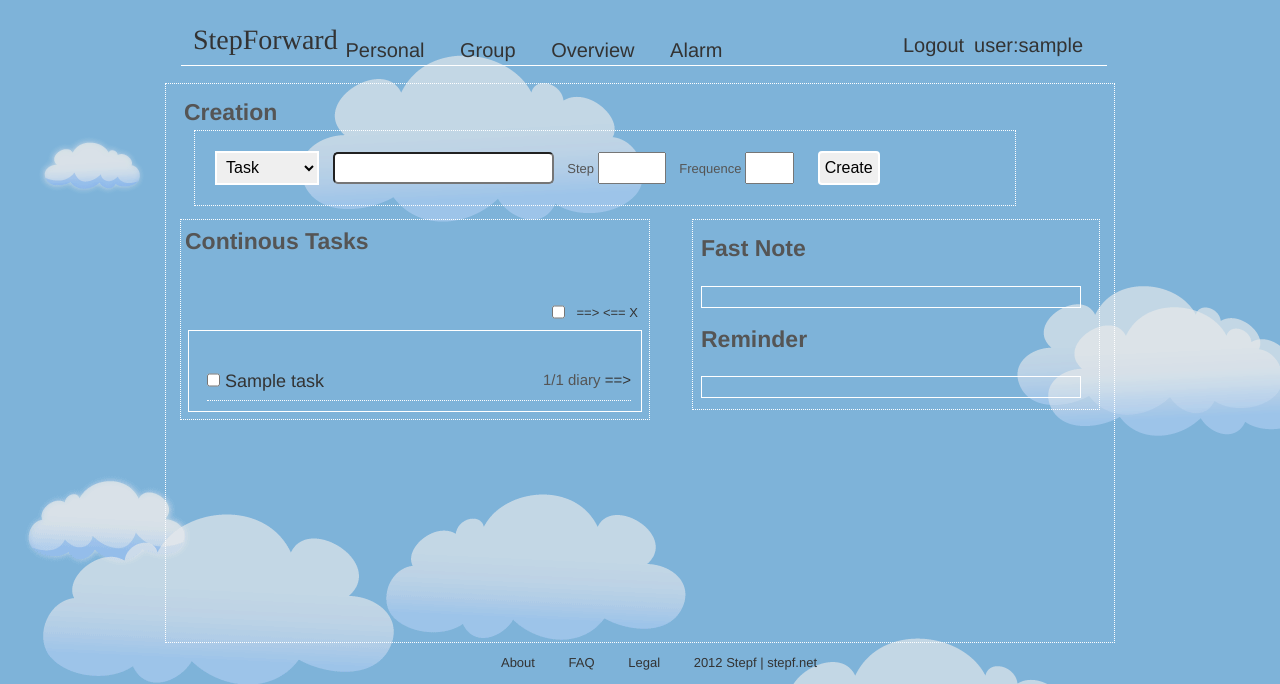
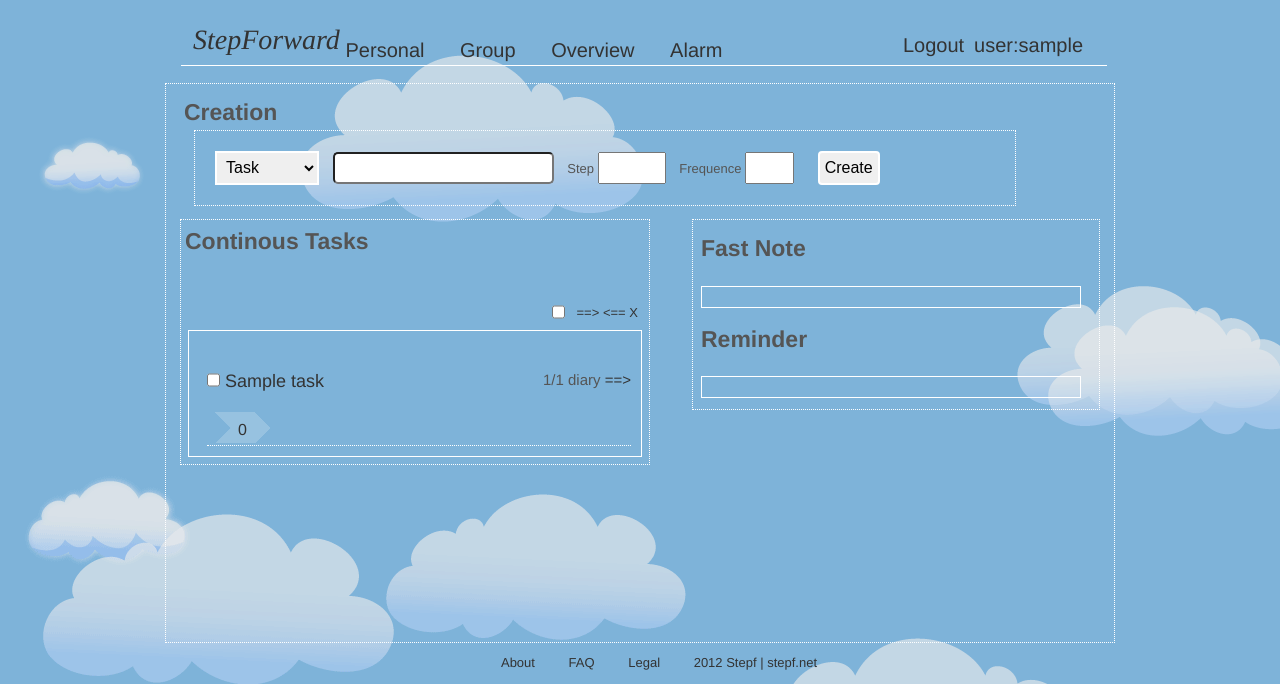
Before and after one commit to trieagle/stepf, a Django app: page / in a window 1280 px wide. Shown: the top 684 px of the page. Run offline with Django 3.2, Linux system fonts and the light colour scheme; a user stored in the database is signed in; tables that the repository leaves empty hold one stand-in row (values such as "Sample post"); parts of the project's set-up code (start-up, migrations or seed data) failed here and were passed over.

Commit message:
process bar demo

```diff
--- a/stepf/static/css/base.css
+++ b/stepf/static/css/base.css
@@ -58,6 +58,7 @@ input, select, label, button{
     font-family: "Lucida Console", Courier, monospace;
     font-family:"New Century Schoolbook", Times, serif ;
     font-size:28px;
+    font-style:italic;
 }
 .menubar{
     float:center;
--- a/stepf/static/css/home.css
+++ b/stepf/static/css/home.css
@@ -127,3 +127,37 @@
     top:10px;
     left:0px;
 }
+
+.task-item div.process {
+    margin-bottom:2px;
+    overflow:hidden;
+}
+
+.task-item ul.process-boar {
+    margin:0 auto;
+    list-style:none;
+    list-style-position:inside;
+}
+
+.task-item .process li {
+    float:left;
+    border-bottom:none;
+    font-size:16px;
+    line-height:16px;
+}
+.task-item div.process li a {
+    display:block;
+	position:relative;
+	padding:8px 8px 3px 23px;
+	background:url(../img/nav-bg-left.png) no-repeat 0 0;
+}
+
+.task-item div.process li a span {
+    position:absolute;
+	top:0px;
+	right:-15px;
+	width:15px;
+	height:32px;
+	background:url(../img/nav-bg-right.png) no-repeat top right;
+	z-index:100;
+}
--- a/stepf/task/templatetags/common_filters.py
+++ b/stepf/task/templatetags/common_filters.py
@@ -6,3 +6,8 @@ register = template.Library()
 def add_prefix(value, arg):
     """add some prefix for the given string"""
     return arg + str(value)
+
+@register.filter
+def get_range(value):
+    '''return a list [0,value-1]'''
+    return range(value)
--- a/stepf/templates/main/task/task_item.html
+++ b/stepf/templates/main/task/task_item.html
@@ -11,4 +11,20 @@
     </div>
     <div class="misc-operation">
     </div>
+    <div class="process">
+		<ul class="process-bar">
+        {% for i in atask.nstep|get_range %}
+            {% if i < atask.curr_step %}
+            <li><a href="" class="step{{i}} step-past" >{{i}}<span>&nbsp;</span></a></li>
+            {% endif %}
+            {% if i = atask.curr_step %}
+            <li><a href="" class="step{{i}} step-curr" >{{i}}<span>&nbsp;</span></a></li>
+            {% endif %}
+            {% if i > atask.curr_step %}
+            <li><a href="" class="step{{i}} step-future" >{{i}}<span>&nbsp;</span></a></li>
+            {% endif %}
+        {% endfor %}
+		</ul>
+	</div>
+
 </li>
```
Also changed, not shown: stepf/static/img/nav-bg-left.png (added), stepf/static/img/nav-bg-right.png (added), stepf/static/img/nav-red-bg-left.png (added), stepf/static/img/nav-red-bg-right.png (added).
